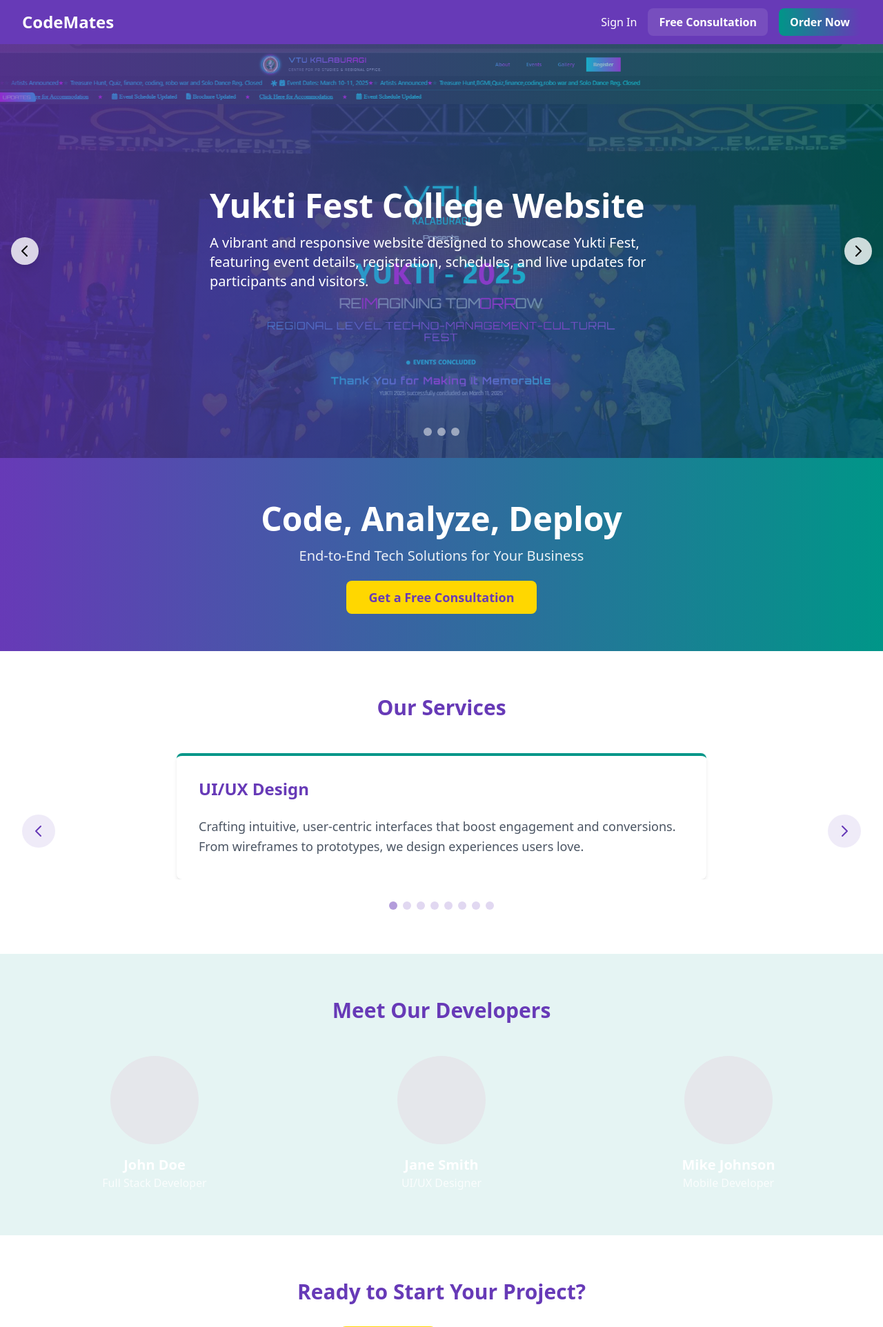
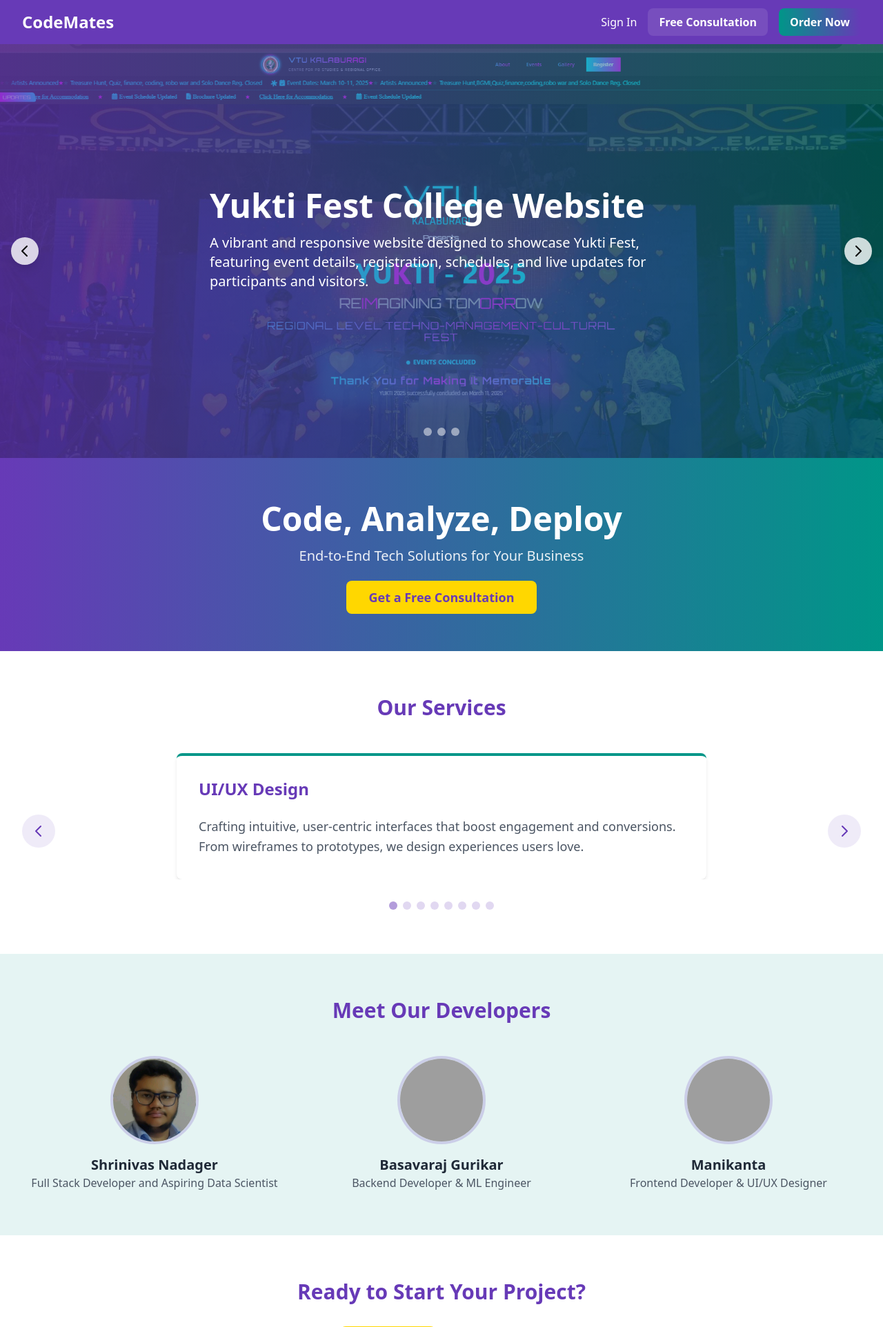
Before and after one commit to Codematesltd/codemate, a Flask app: page / in a window 1280 px wide. Shown: the top 1924 px of the page at 69% size. Run offline with Flask 3, Linux system fonts and the light colour scheme; parts of the project's set-up code (start-up, migrations or seed data) failed here and were passed over; some libraries are stand-ins or nearby versions; grey boxes are pictures that could not be loaded.

Commit message:
profile pic

```diff
--- a/templates/index.html
+++ b/templates/index.html
@@ -208,19 +208,28 @@
             <h2 class="text-3xl font-bold text-center mb-12 text-primary">Meet Our Developers</h2>
             <div class="grid grid-cols-1 md:grid-cols-3 gap-8">
                 <div class="text-center">
-                    <div class="w-32 h-32 bg-gray-200 rounded-full mx-auto mb-4"></div>
-                    <h3 class="font-bold text-xl text-white">John Doe</h3>
-                    <p class="text-white/80">Full Stack Developer</p>
+                    <div class="w-32 h-32 mx-auto mb-4 overflow-hidden rounded-full border-4 border-primary/20">
+                        <img src="/static/images/shri.jpg" alt="Shrinivas Nadager"
+                             class="w-full h-full object-cover hover:scale-110 transition-transform duration-300">
+                    </div>
+                    <h3 class="font-bold text-xl text-gray-800">Shrinivas Nadager</h3>
+                    <p class="text-gray-600">Full Stack Developer and Aspiring Data Scientist</p>
                 </div>
                 <div class="text-center">
-                    <div class="w-32 h-32 bg-gray-200 rounded-full mx-auto mb-4"></div>
-                    <h3 class="font-bold text-xl text-white">Jane Smith</h3>
-                    <p class="text-white/80">UI/UX Designer</p>
+                    <div class="w-32 h-32 mx-auto mb-4 overflow-hidden rounded-full border-4 border-primary/20">
+                        <img src="/static/images/basavaraj.jpg" alt="Basavaraj Gurikar"
+                             class="w-full h-full object-cover hover:scale-110 transition-transform duration-300">
+                    </div>
+                    <h3 class="font-bold text-xl text-gray-800">Basavaraj Gurikar</h3>
+                    <p class="text-gray-600">Backend Developer & ML Engineer</p>
                 </div>
                 <div class="text-center">
-                    <div class="w-32 h-32 bg-gray-200 rounded-full mx-auto mb-4"></div>
-                    <h3 class="font-bold text-xl text-white">Mike Johnson</h3>
-                    <p class="text-white/80">Mobile Developer</p>
+                    <div class="w-32 h-32 mx-auto mb-4 overflow-hidden rounded-full border-4 border-primary/20">
+                        <img src="/static/images/manikanta.jpg" alt="Manikanta"
+                             class="w-full h-full object-cover hover:scale-110 transition-transform duration-300">
+                    </div>
+                    <h3 class="font-bold text-xl text-gray-800">Manikanta</h3>
+                    <p class="text-gray-600">Frontend Developer & UI/UX Designer</p>
                 </div>
             </div>
         </div>
```
Also changed, not shown: static/images/shri.jpg (added).
